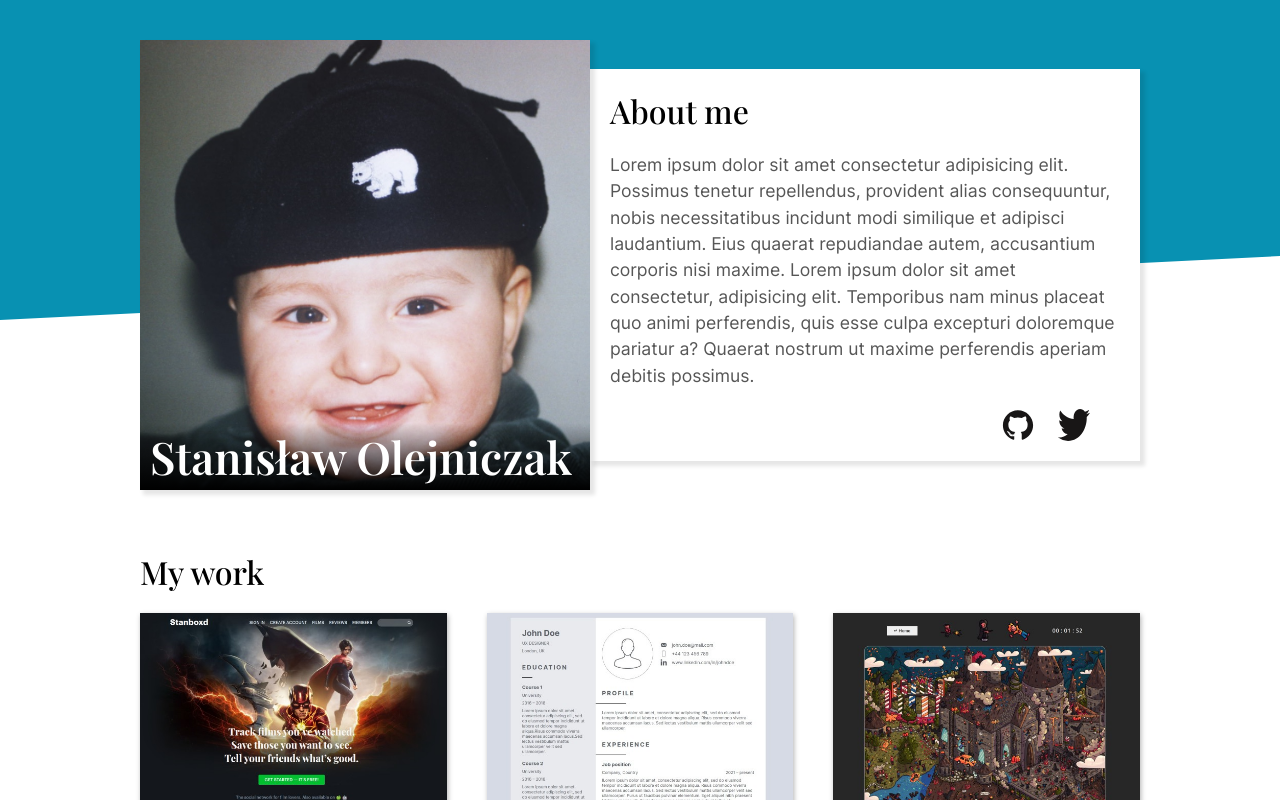
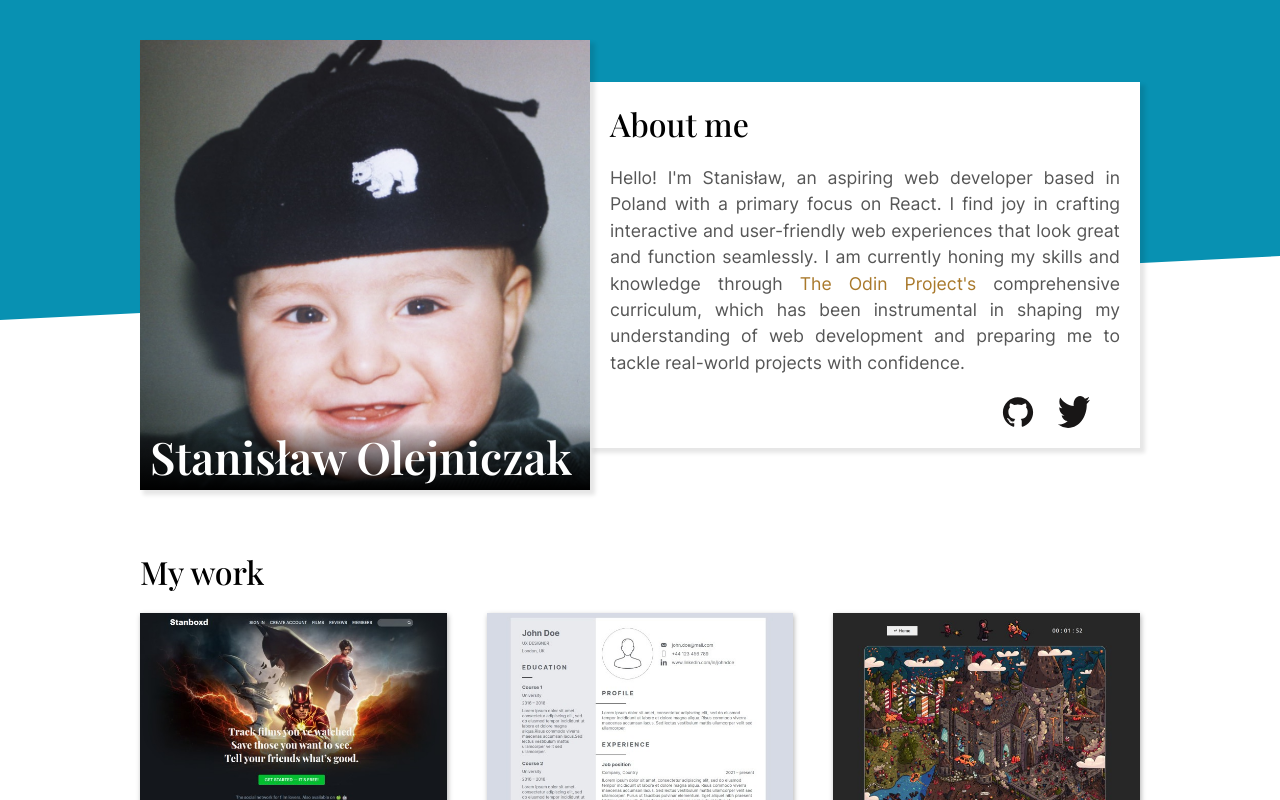
Before and after one commit to McStanley/portfolio, a React (Vite) app: page / in a window 1280 px wide. Shown: the top 800 px of the page. Built offline with nearby package versions, Linux system fonts and the light colour scheme.

Commit message:
Add bio to header

```diff
--- a/src/components/Header.jsx
+++ b/src/components/Header.jsx
@@ -13,14 +13,21 @@ function Header() {
       <section className="Header-info">
         <h2 className="Header-sectionTitle">About me</h2>
         <p className="Header-text">
-          Lorem ipsum dolor sit amet consectetur adipisicing elit. Possimus
-          tenetur repellendus, provident alias consequuntur, nobis
-          necessitatibus incidunt modi similique et adipisci laudantium. Eius
-          quaerat repudiandae autem, accusantium corporis nisi maxime. Lorem
-          ipsum dolor sit amet consectetur, adipisicing elit. Temporibus nam
-          minus placeat quo animi perferendis, quis esse culpa excepturi
-          doloremque pariatur a? Quaerat nostrum ut maxime perferendis aperiam
-          debitis possimus.
+          Hello! I{`'`}m Stanisław, an aspiring web developer based in Poland
+          with a primary focus on React. I find joy in crafting interactive and
+          user-friendly web experiences that look great and function seamlessly.
+          I am currently honing my skills and knowledge through{' '}
+          <a
+            className="Header-topLink"
+            href="https://www.theodinproject.com/about"
+            target="_blank"
+            rel="noreferrer"
+          >
+            The Odin Project{`'`}s
+          </a>{' '}
+          comprehensive curriculum, which has been instrumental in shaping my
+          understanding of web development and preparing me to tackle real-world
+          projects with confidence.
         </p>
         <div className="Header-links">
           <a
--- a/src/components/styles/Header.css
+++ b/src/components/styles/Header.css
@@ -26,6 +26,16 @@
   font-size: 1.1rem;
   line-height: 1.5;
   color: #565656;
+  text-align: justify;
+}
+
+.Header-topLink {
+  text-decoration: none;
+  color: #a9792b;
+}
+
+.Header-topLink:hover {
+  text-decoration: solid underline 1px;
 }
 
 .Header-links {
--- a/src/index.css
+++ b/src/index.css
@@ -58,10 +58,6 @@ img {
   display: flex;
 }
 
-a {
-  display: flex;
-}
-
 @media (min-width: 600px) {
   h2 {
     text-align: left;
```
